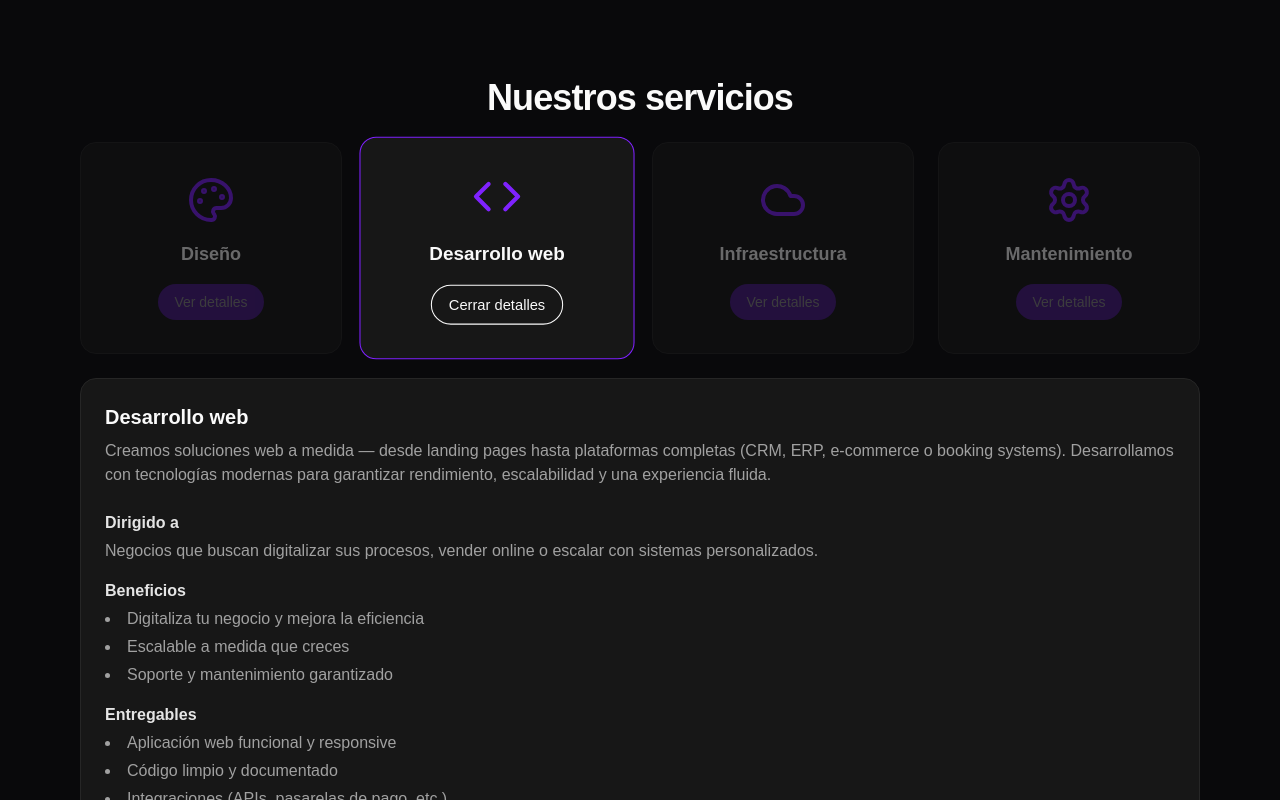
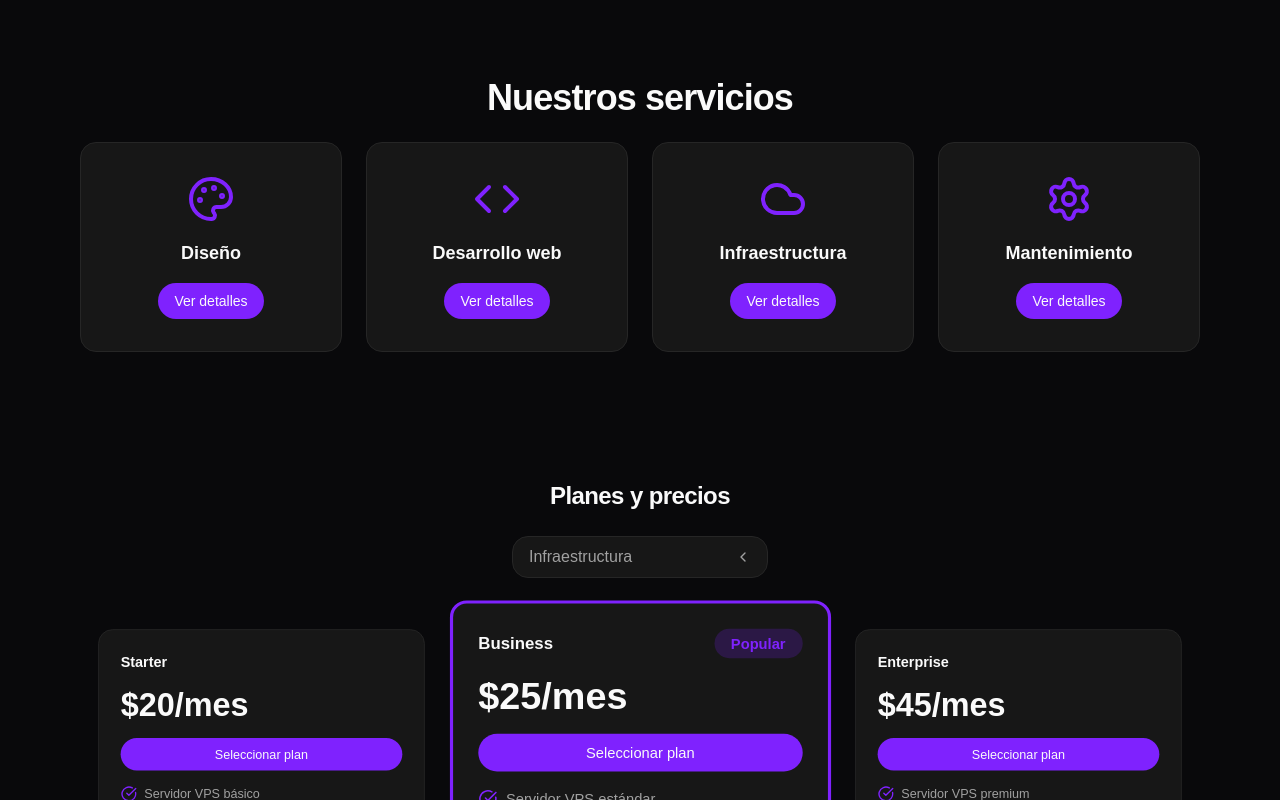
Before and after one commit to FelipeK57/sitcols, a Next.js app: page / in a window 1280 px wide. Shown: the part 1240-2040 px from the top of the page. Built offline with nearby package versions, Linux system fonts and the light colour scheme.

Commit message:
Reset initial state of serviceClicked to null in Services component

```diff
--- a/src/app/sections/Services.tsx
+++ b/src/app/sections/Services.tsx
@@ -162,9 +162,7 @@ const pricingPlans = [
 ];
 
 export default function Services() {
-  const [serviceClicked, setServiceClicked] = useState<string | null>(
-    "Desarrollo web"
-  );
+  const [serviceClicked, setServiceClicked] = useState<string | null>(null);
   const [selectedServicePlan, setSelectedServicePlan] = useState<string | null>(
     "Infraestructura"
   );
```
